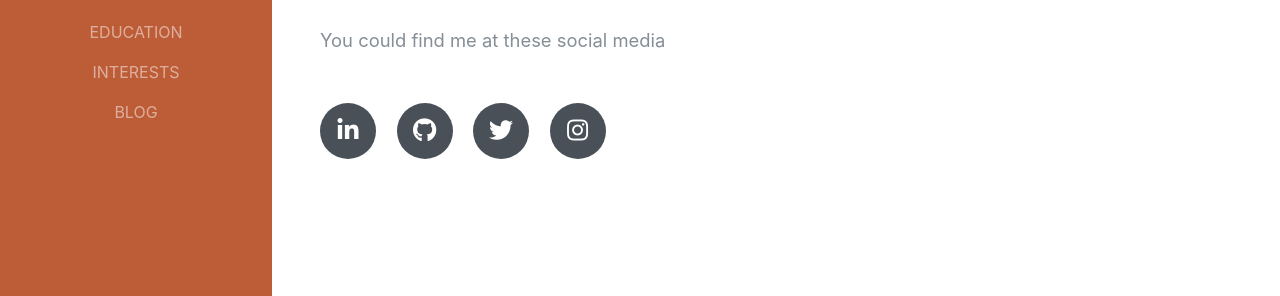
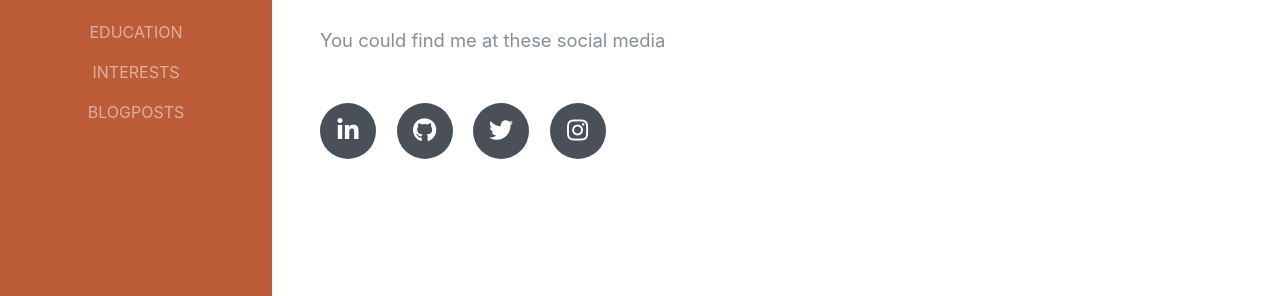
Before and after one commit to kandra-id/kandra-id.github-io, a Jekyll site: the page built from index.html, in a window 1280 px wide. Shown: the part 497-793 px from the top of the page. Built offline with Jekyll 4.4.1, drawn with Linux system fonts in a browser that asks for light colours; some web fonts are replaced.

```diff
--- a/_data/nav-home.yml
+++ b/_data/nav-home.yml
@@ -6,5 +6,5 @@
   url: /#education
 - name: interests
   url: /#interests
-- name: Blog
-  url: /index
+- name: Blogposts
+  url: /posts
--- a/pages/blog-index.html
+++ b/pages/blog-index.html
@@ -1,7 +1,7 @@
 ---
 layout: page
 title: Blog
-permalink: /index
+permalink: /posts
 ---
 
 <div class="d-flex flex-column flex-md-row justify-content-between">
```
